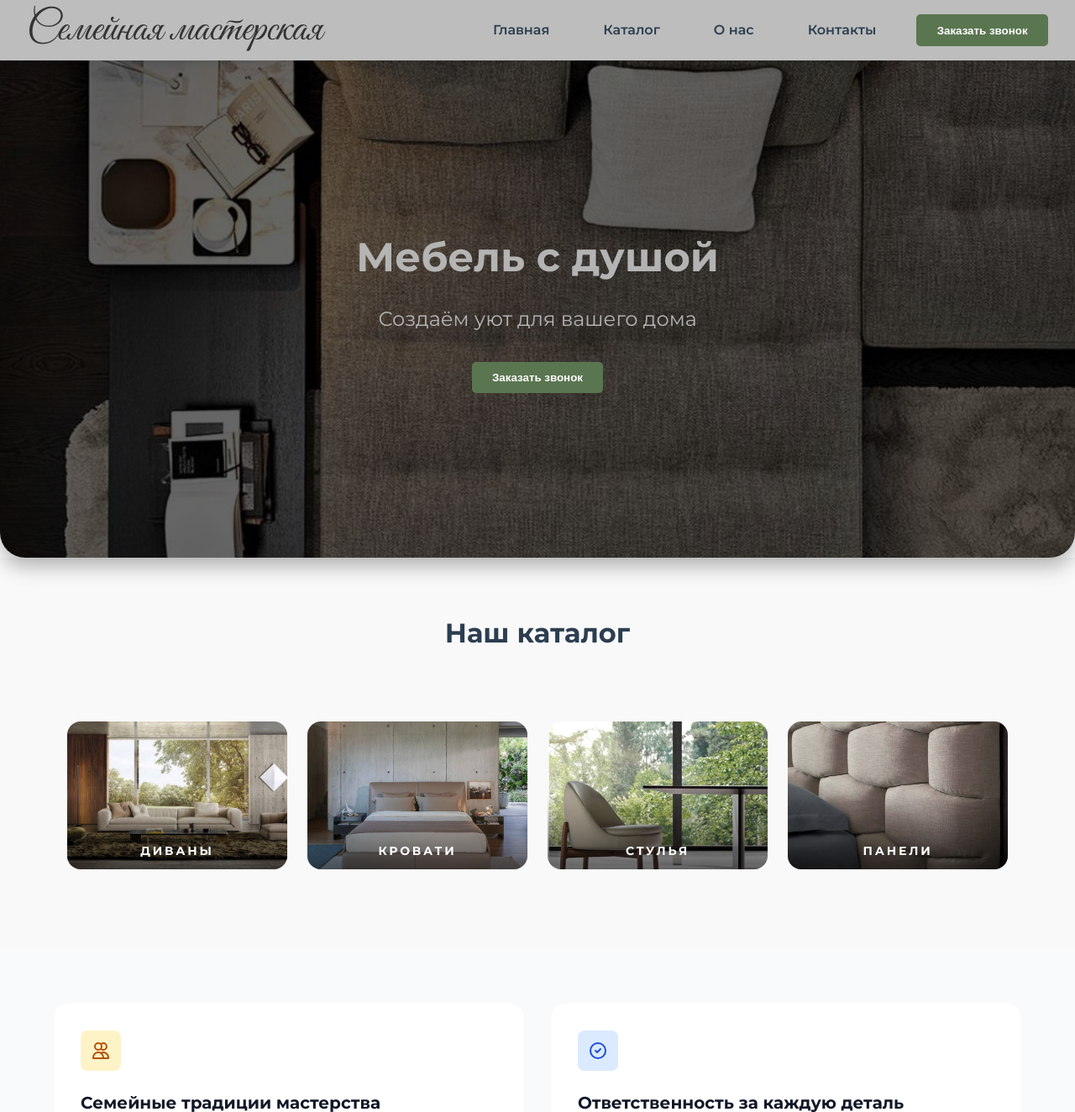
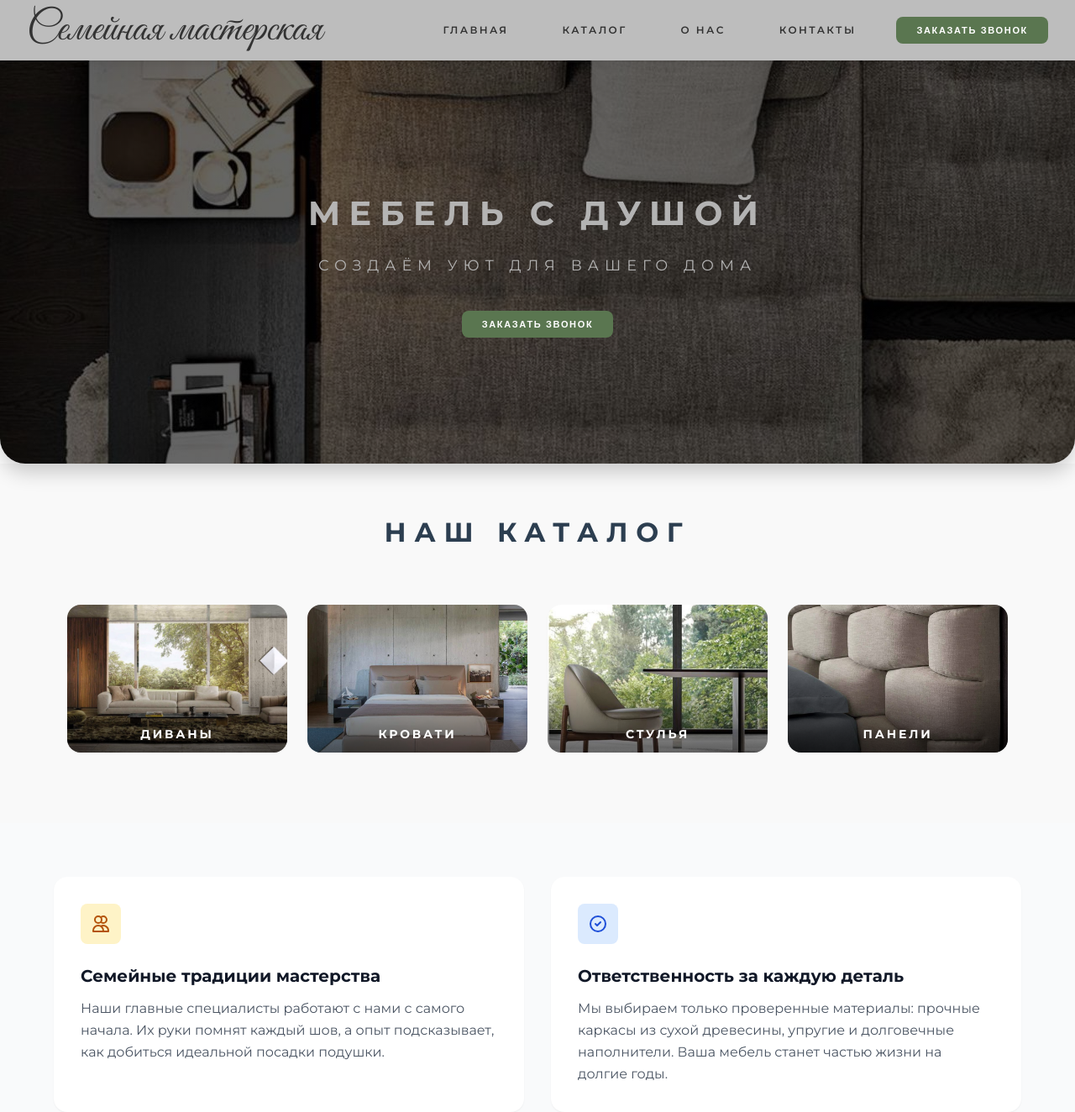
Before and after one commit to paltusyan-sketch/mebel-for-family.ru, a Django app: template app1/templates/index.html in a window 1280 px wide. Shown: the top 1324 px of the page at 84% size. Run offline with Django 5.2, Linux system fonts and the light colour scheme; the template is opened without the code that fills it, so the values that code supplies are empty; some libraries are stand-ins or nearby versions; some web fonts are replaced.

Commit message:
Изменил шрифт на шапке, банере, подпись каталога  и чуть поменял стиль кнопок

```diff
--- a/app1/static/css/base.css
+++ b/app1/static/css/base.css
@@ -162,3 +162,44 @@ footer {
     }
 
 }
+
+
+
+/* --- Стили навигации (меню) --- */
+.navigation a,
+.mobile-nav-order .navigation ul li a {
+    display: inline-block;
+    text-transform: uppercase;   /* Заглавные буквы */
+    letter-spacing: 0.2em;       /* Красивый разлет букв */
+    font-size: 12px;             /* Размер для премиального вида */
+    font-weight: 600;            /* Плотность шрифта */
+    text-decoration: none;
+    color: #333;                 /* Основной цвет */
+    transition: color 0.3s ease; /* Плавная смена только цвета */
+}
+
+/* Эффект при наведении (только цвет, чтобы меню не дергалось) */
+.navigation a:hover,
+.mobile-nav-order .navigation ul li a:hover {
+    color: #177c3e;              /* Оранжевый при наведении */
+}
+
+/* --- Кнопка "Заказать звонок" --- */
+.order-call {
+    text-transform: uppercase;
+    letter-spacing: 0.15em;      /* Чуть меньше разлет для кнопок */
+    font-size: 11px;
+    font-weight: 700;
+    padding: 10px 24px;
+    background-color: #5a7650;   /* Темный фон для контраста */
+    color: white;
+    border: none;
+    border-radius: 8px;          /* Мягкое современное скругление */
+    cursor: pointer;
+    transition: all 0.3s ease;
+}
+
+.order-call:hover {
+    background-color: #177c3e;   /* Кнопка меняет цвет при наведении */
+    box-shadow: 0 4px 12px rgba(249, 115, 22, 0.2); /* Легкое свечение */
+}
--- a/app1/static/css/index2.css
+++ b/app1/static/css/index2.css
@@ -8,14 +8,14 @@
     position: relative;
     background: linear-gradient(rgba(0, 0, 0, 0.6), rgba(0, 0, 0, 0.6)),
                 url('../img/background_back.jpg') center/cover;
-    height: 74vh;
+    height: 60vh; /* Уменьшил высоту, чтобы не было "слишком большой хуйни" */
     width: 100%;
     display: flex;
     align-items: center;
     justify-content: center;
     color: white;
     text-align: center;
-    box-shadow: 0 10px 25px rgba(0, 0, 0, 0.3);
+    box-shadow: 0 10px 25px rgba(0, 0, 0, 0.2);
     z-index: 1;
     border-radius: 0px 0px 30px 30px;
 }
@@ -26,16 +26,27 @@
 }
 
 .banner h1 {
-    font-size: 3rem;
+    /* Твой цвет, но сочный шрифт с разрядкой */
+    color: rgb(186 186 186 / 95%);
+    font-size: 2.5rem; /* Чуть компактнее */
     margin-bottom: 1rem;
-    color: rgb(186 186 186 / 95%);
+    text-transform: uppercase;
+    letter-spacing: 0.25em; /* Мебельный стиль */
+    font-weight: 700;
 }
 
 .banner p {
-    font-size: 1.5rem;
-    margin-bottom: 2rem;
+    /* Твой цвет, шрифт как в карточках */
     color: rgb(186 186 186 / 95%);
+    font-size: 1.1rem;
+    margin-bottom: 2.5rem;
+    text-transform: uppercase;
+    letter-spacing: 0.4em; /* Большой разлет для стиля */
+    font-weight: 400;
 }
+
+
+
 
 /* --- Общие контентные блоки и галерея --- */
 .content-block {
--- a/app1/templates/catalog.html
+++ b/app1/templates/catalog.html
@@ -14,7 +14,9 @@
 
 {% block content %}
     <section class="catalog-header">
-        <h1>Наш ассортимент</h1>
+        <h1 class="text-center text-2xl md:text-4xl font-bold uppercase tracking-[0.3em] text-gray-900 antialiased mb-10">
+            Наш ассортимент
+        </h1>
         <!-- Фильтры (просто ссылки, которые Django поймет) -->
         <div class="category-filters">
             <a href="{% url 'catalog' %}" class="filter-btn {% active_link 'catalog' 'active' strict=True %}">Все</a>
--- a/app1/templates/index.html
+++ b/app1/templates/index.html
@@ -21,9 +21,16 @@
 
     <!-- Catalog -->
     <section class="catalog">
-        <a href="{% url 'catalog' %}"><h2>Наш каталог</h2></a>
+        <a href="{% url 'catalog' %}" class="block text-center mb-7 no-underline group">
+            <h2 class="text-2xl md:text-3xl font-bold uppercase tracking-[0.3em] text-gray-800 antialiased transition-all duration-300 group-hover:text-orange-600 group-hover:tracking-[0.35em]">
+                Наш каталог
+            </h2>
+            <!-- Необязательно: тонкая линия под заголовком для пущего стиля
+            <div class="h-[1px] w-12 bg-gray-300 mx-auto mt-4 transition-all duration-300 group-hover:w-24 group-hover:bg-orange-500"></div> -->
+        </a>
+
         <!-- Контейнер с ограничением максимальной ширины, чтобы на 4К мониках не разъехалось -->
-        <div class="max-w-6xl mx-auto px-4 py-8">
+        <div class="max-w-6xl mx-auto px-4 py-5">
             <div class="grid grid-cols-2 lg:grid-cols-4 gap-4 md:gap-6">
                 <!-- Карточка: Диваны -->
                 <a href="{% url 'catalog_by_category' 'sofas' %}" class="group block text-decoration-none">
```
